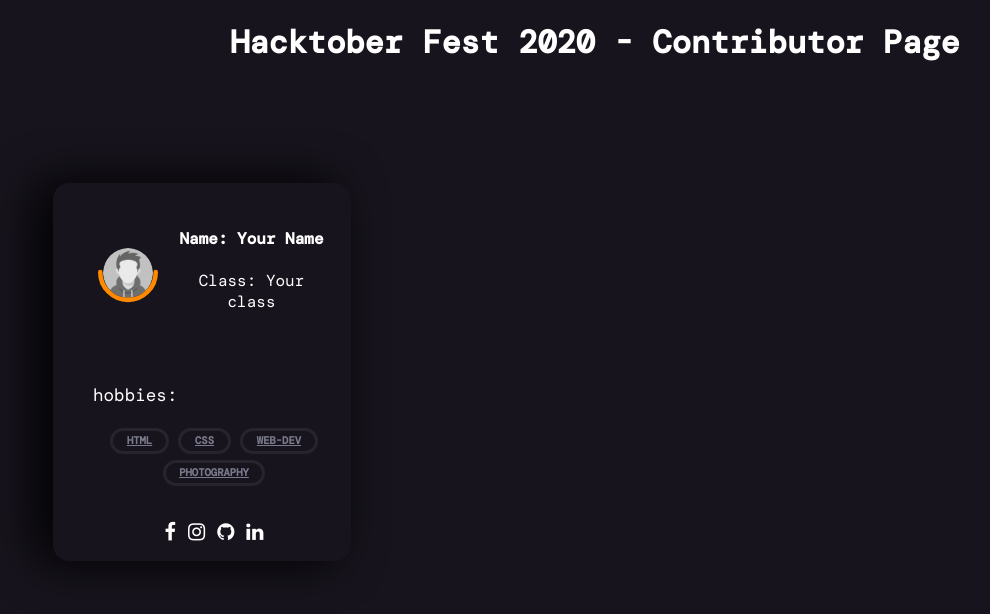
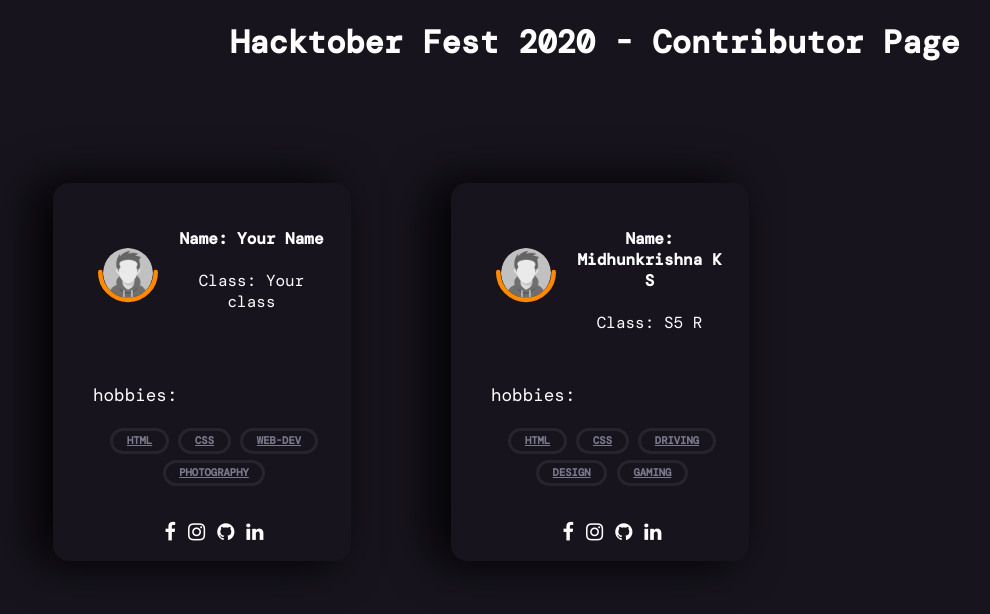
Before and after one commit to netxmace/Hacktoberfest-Contributers, a plain HTML site: page index.html in a window 1280 px wide. Shown: the whole page, without its empty margins (45-1035 px from the left). Drawn offline with nearby package versions, Linux system fonts and the light colour scheme; a web font is replaced by a local one.

Commit message:
Added my details

```diff
--- a/index.html
+++ b/index.html
@@ -27,8 +27,8 @@
                                 <img src="images/avatar.png" />
                             </a>
                             <svg class="half-circle" viewBox="0 0 106 57">
-			 					<path d="M102 4c0 27.1-21.9 49-49 49S4 31.1 4 4"></path>
-					  		</svg>
+                                <path d="M102 4c0 27.1-21.9 49-49 49S4 31.1 4 4"></path>
+                            </svg>
                         </div>
                         <div class="author-name">
                             <h4>Name: Your Name </h4>
@@ -57,7 +57,45 @@
 
         <!-----------------------------------------------Copy upto here----------------------------------------------->
 
-
+        <div class="midhunkrishna-2000">
+            <article class="card">
+                <div class="card-contents">
+                    <div class="card-author">
+                        <div class="author-avatar-img">
+                            <a class="author-avatar" href="#">
+                                <img src="images/avatar.png" />
+                            </a>
+                            <svg class="half-circle" viewBox="0 0 106 57">
+                                <path d="M102 4c0 27.1-21.9 49-49 49S4 31.1 4 4"></path>
+                            </svg>
+                        </div>
+                        <div class="author-name">
+                            <h4>Name: Midhunkrishna K S </h4>
+                            <p>Class: S5 R</p>
+                        </div>
+                    </div>
+                    <div class="hobbies-text">
+                        <p>hobbies:</p>
+                    </div>
+                    <div class="tags">
+                        <a href="#">html</a>
+                        <a href="#">css</a>
+                        <a href="#">Driving</a>
+                        <a href="#">Design</a>
+                        <a href="#">Gaming</a>
+                    </div>
+                    <div class="social-icons">
+                        <a href="https://www.facebook.com/midhun.krishna.7667"><i class="fa fa-facebook"
+                                aria-hidden="true"></i></a>
+                        <a href="https://www.instagram.com/midhunk_rishna/"><i class="fa fa-instagram"
+                                aria-hidden="true"></i></a>
+                        <a href="https://github.com/smidhunkks"><i class="fa fa-github" aria-hidden="true"></i></a>
+                        <a href="https://www.linkedin.com/in/midhunkrishna-k-s-1ba9841a1/"><i class="fa fa-linkedin"
+                                aria-hidden="true"></i></a>
+                    </div>
+                </div>
+            </article>
+        </div>
 
 
         <!--------------Paste it above this comment, replace classname of 1st div,"yourname-dob" with your name and DoB -------------->
```
